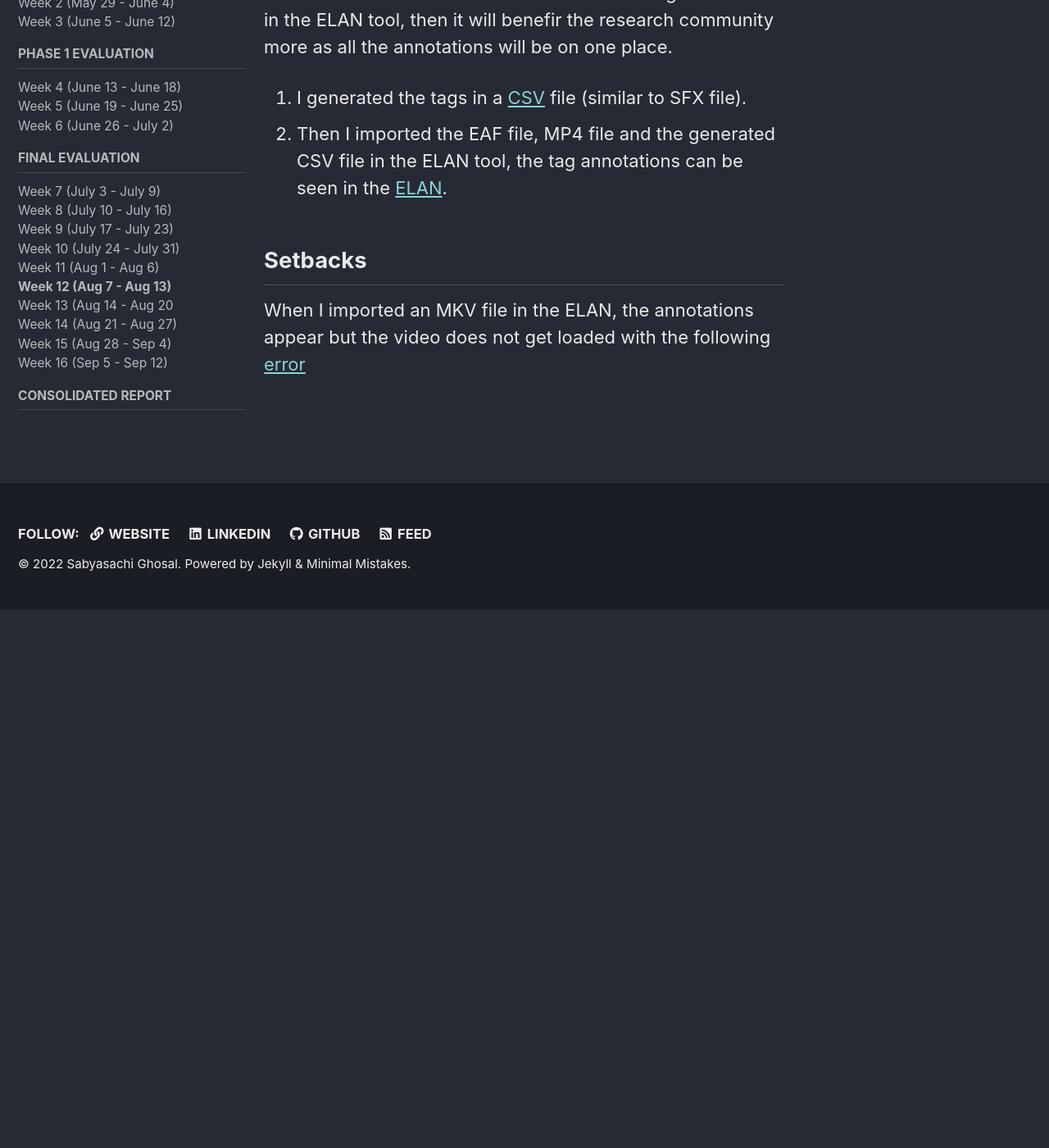
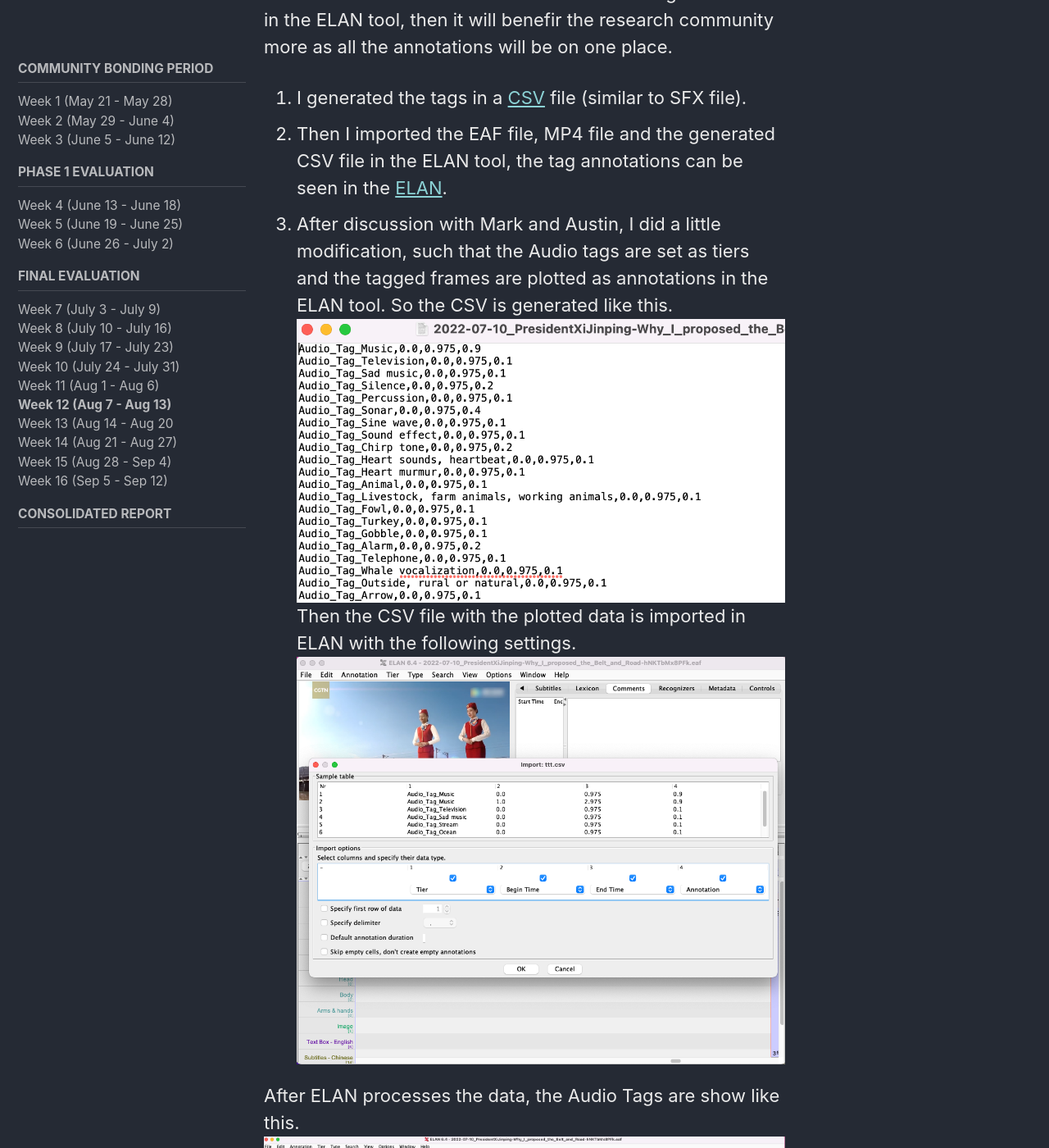
Before and after one commit to technosaby/technosaby.github.io, a Jekyll site: the page built from _pages/gsoc/phase2/week12.md, in a window 1280 px wide and 1400 px high, scrolled down 1002 px. Shown: the whole window at 82% size. Built offline with Jekyll 4.4.1, drawn with Linux system fonts in a browser that asks for light colours; cached includes are drawn as plain includes; before the commit the page ends 1745 px from its top, so only the background shows below that; some of the changed text lies outside the part shown.

Commit message:
Changes for this week

```diff
--- a/_pages/gsoc/phase2/week12.md
+++ b/_pages/gsoc/phase2/week12.md
@@ -22,6 +22,15 @@
 ELAN is a tool used by the research community to make and view annotations. So if we can add the audio tag annotations in the ELAN tool, then it will benefir the research community more as all the annotations will be on one place.
 1. I generated the tags in a [CSV](https://github.com/technosaby/gsoc2022/blob/main/tagging_audio_effects/samples/2022-07-10_PresidentXiJinping-Why_I_proposed_the_Belt_and_Road-hNKTbMx8PFk.csv) file (similar to SFX file).
 2. Then I imported the EAF file, MP4 file and the generated CSV file in the ELAN tool, the tag annotations can be seen in the [ELAN](../../../assets/images/gsoc/elan_tag_mp4_sample.png).
+3. After discussion with Mark and Austin, I did a little modification, such that the Audio tags are set as tiers and the tagged frames are plotted as annotations in the ELAN tool. So the CSV is generated like this.
+![csv_file](/assets/images/gsoc/csv_settings.png "CSV Settings")
+Then the CSV file with the plotted data is imported in ELAN with the following settings.
+![elan_file](/assets/images/gsoc/elan_settings_import.png "ELAN Settings")
+
+After ELAN processes the data, the Audio Tags are show like this.
+![elan_output_initial](/assets/images/gsoc/elan_output_initial.png "ELAN Output")
+
+4. We can also format the ELAN output such that continuous tags can be plotted together. This will be taken in the next week.
 
 
 ## Setbacks
```
Also changed, not shown: _pages/gsoc/phase2/week13.md (+1 -1 lines), assets/images/gsoc/csv_settings.png (added), assets/images/gsoc/elan_output_initial.png (added), assets/images/gsoc/elan_settings_import.png (added).
